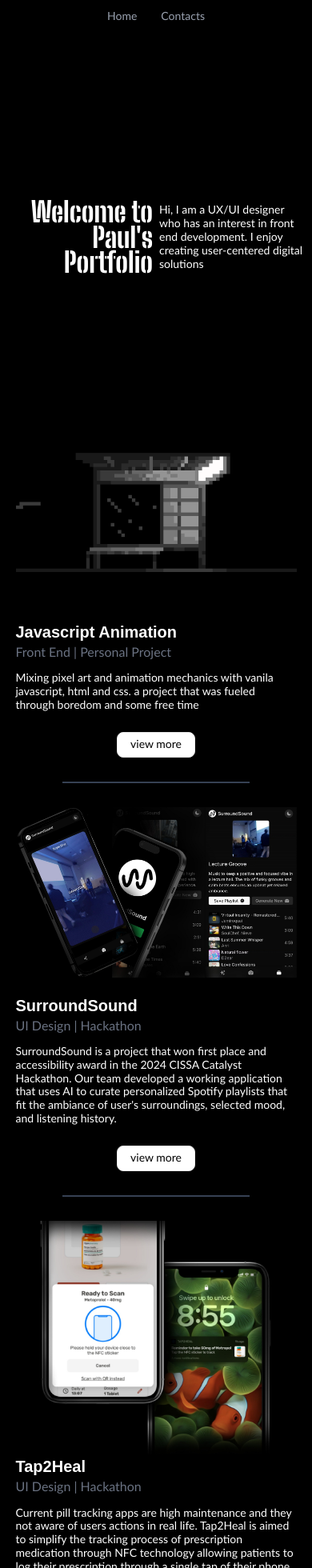
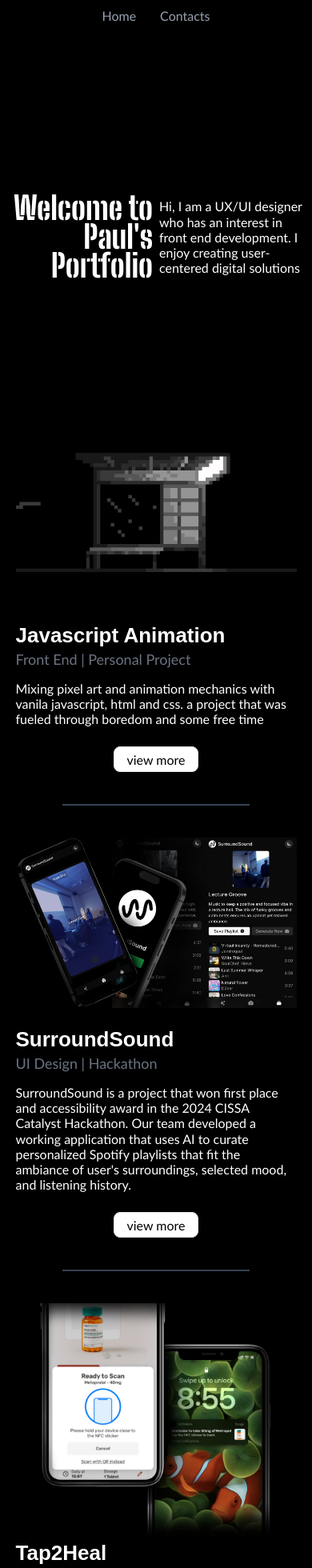
Before and after one commit to psuuzu/portfolio1, a Next.js app: page / in a window 390 px wide. Shown: the top 1960 px of the page at 80% size. Built offline with nearby package versions, Linux system fonts and the light colour scheme; a web font is replaced by a local one.

Commit message:
update font size for phones

```diff
--- a/app/page.tsx
+++ b/app/page.tsx
@@ -13,10 +13,10 @@
     <section className="h-[80vh] sm:h-[85vh] flex flex-col justify-center">
     <div className="flex-1 flex justify-center items-center">
         <div className="w-[47vw] sm:w-[30vw] lg:w-[20vw] flex">
-         <h1 className='text-[35px] sm:[40px] md:text-[50px] text-right pr-1'>Welcome to Paul's Portfolio</h1>
+         <h1 className='text-[40px] md:text-[50px] text-right pr-1'>Welcome to Paul's Portfolio</h1>
         </div>
         <div className='w-[47vw] sm:w-[30vw] md:w-[20vw] lg:w-[18vw] flex h-auto'>
-         <p className="text-[14px] md:text-[16px] pl-1">Hi, I am a  UX/UI designer who has an interest in front end development. I enjoy creating user-centered digital solutions</p>
+         <p className="text-[16px] pl-1">Hi, I am a  UX/UI designer who has an interest in front end development. I enjoy creating user-centered digital solutions</p>
         </div>
         {/* space above animation / title */}
       </div>
@@ -29,11 +29,11 @@
 
       <section className='flex justify-center'>
         <div className='w-[90vw] sm:w-[70vw] md:w-[60vw] lg:w-[50vw] h-auto'>
-          <h2 className='text-[20px] md:text-[30px] mt-[60px]'>Javascript Animation</h2>
-          <p className="text-[16px] md:text-[18px] text-gray-500 mb-[15px]">Front End | Personal Project</p>
-          <p className="text-[14px] md:text-[16px]">Mixing pixel art and animation mechanics with vanila javascript, html and css. a project that was fueled through boredom and some free time</p>
+          <h2 className='text-[26px] md:text-[30px] mt-[60px]'>Javascript Animation</h2>
+          <p className="text-[18px] text-gray-500 mb-[15px]">Front End | Personal Project</p>
+          <p className="text-[16px]">Mixing pixel art and animation mechanics with vanila javascript, html and css. a project that was fueled through boredom and some free time</p>
           <div className="flex justify-center">
-          <Button variant="outline" className="mt-[25px] hover:bg-black hover:text-white"><p className="text-[14px] md:text-[16px]">view more</p></Button>
+          <Button variant="outline" className="mt-[25px] hover:bg-black hover:text-white"><p className="text-[16px]">view more</p></Button>
           </div>
           <Line></Line>
           <Surroundsound></Surroundsound>
--- a/components/Inbound.tsx
+++ b/components/Inbound.tsx
@@ -2,17 +2,17 @@
 
 export default function Inbound() {
     return (
-        <section className="flex flex-col sm:flex-row justify-center items-center w-full mt-[30px]">
+        <section className="flex flex-col sm:flex-row justify-center items-center w-full mt-[40px]">
             <div className="flex items-center">
                 <img src="/images/ssphones.jpg" alt="Surround Sound picture" className="w-[75vw] sm:w-[35vw] md:w-[30vw] lg:w-[25vw]"/>
             </div>
             <div className="w-[90vw] sm:w-[35vw] md:w-[30vw] lg:w-[25vw]">
-                <h2 className='text-[20px] md:text-[30px]'>In-Bound</h2>
-                <p className="text-[16px] md:text-[18px] text-gray-500 mb-[15px]">UI Design | Hackathon</p>
-                <p className="text-[14px] md:text-[16px]">SurroundSound is a project that won first place and accessibility award in the 2024 CISSA Catalyst Hackathon. Our team developed a working application that uses AI to curate personalized Spotify
+                <h2 className='text-[26px] md:text-[30px]'>In-Bound</h2>
+                <p className="text-[18px] text-gray-500 mb-[15px]">UI Design | Hackathon</p>
+                <p className="text-[16px]">SurroundSound is a project that won first place and accessibility award in the 2024 CISSA Catalyst Hackathon. Our team developed a working application that uses AI to curate personalized Spotify
                 playlists that fit the ambiance of user's surroundings, selected mood, and listening history.</p>
                 <div className="flex justify-center sm:justify-start">
-                    <Button variant="outline" className="mt-[25px] hover:bg-black hover:text-white"><p className="text-[14px] md:text-[16px]">view more</p></Button>
+                    <Button variant="outline" className="mt-[25px] hover:bg-black hover:text-white"><p className="text-[16px]">view more</p></Button>
                 </div>
             </div>
         </section>
--- a/components/line.tsx
+++ b/components/line.tsx
@@ -1,7 +1,7 @@
 export default function Line() {
     return (
     <div className="flex justify-center">
-        <hr className="border-t-2 border-gray-700  w-[60vw] lg:w-[40vw] mt-[30px]"/>
+        <hr className="border-t-2 border-gray-700  w-[60vw] lg:w-[40vw] mt-[40px]"/>
     </div>
     )
   }
--- a/components/movement.tsx
+++ b/components/movement.tsx
@@ -118,7 +118,7 @@
     return(
         <>
 
-        <section className="flex justify-center mt-[30px]">
+        <section className="flex justify-center mt-[40px]">
             <div ref={parentElement} className="w-[70vw] sm:w-[50vw] md:w-[35vw] h-[70vw] sm:h-[50vw] md:h-[35vw] border-[2px] border-gray-500 relative">
                 <div className ="turtle"></div>
             </div>
@@ -135,19 +135,19 @@
             </div>
           </div>
           <div className="flex sm:w-[35vw] items-center space-x-2 flex-col mx-[10px] ">
-            <p className="text-[14px] md:text-[16px] text-gray-400">Enter program using letters "u,d,l,r"</p>
+            <p className="text-[16px] text-gray-400">Enter program using letters "u,d,l,r"</p>
             <div className="flex mt-[5px]">
             <Input type="email" ref={inputRef} className="h-[30px] w-[45vw] sm:w-[25vw] border-r-0 rounded-r-none"/>
-            <Button type="submit" variant="outline" onClick={run}  className="h-[30px]"><p className="text-[14px] md:text-[16px]">Enter</p></Button>
+            <Button type="submit" variant="outline" onClick={run}  className="h-[30px]"><p className="text-[16px]">Enter</p></Button>
             </div>
           </div>
         </section>
 
-        <h2 className='text-[20px] md:text-[30px] mt-[20px]'>Programmable Movement</h2>
-        <p className="text-[16px] md:text-[18px] text-gray-500 mb-[15px]">Front End | University Coursework</p>
-        <p className="text-[14px] md:text-[16px]">This is a Javascript program that moves a block around and leaves a trail behind. Users are also allowed to write simple programs that control the movement of the block: "u" for up, "d" for down... This project is then integrated into this website by adjusting javascript into typescript rules</p>
+        <h2 className='text-[26px] md:text-[30px] mt-[20px]'>Programmable Movement</h2>
+        <p className="text-[18px] text-gray-500 mb-[15px]">Front End | University Coursework</p>
+        <p className="text-[16px]">This is a Javascript program that moves a block around and leaves a trail behind. Users are also allowed to write simple programs that control the movement of the block: "u" for up, "d" for down... This project is then integrated into this website by adjusting javascript into typescript rules</p>
         <div className="flex justify-center">
-          <Button variant="outline" className="mt-[25px] hover:bg-black hover:text-white"><p className="text-[14px] md:text-[16px] ">view more</p></Button>
+          <Button variant="outline" className="mt-[25px] hover:bg-black hover:text-white"><p className="text-[16px] ">view more</p></Button>
         </div>
         </>
     )
--- a/components/surroundsound.jsx
+++ b/components/surroundsound.jsx
@@ -3,15 +3,15 @@
 export default function Surroundsound() {
     return (
         <section>
-            <div className='flex justify-center mt-[30px]'>
+            <div className='flex justify-center mt-[40px]'>
                 <img src="/images/ssphonesl.jpg" alt="gif" className='w-[90vw] sm:w-[70vw] md:w-[60vw] lg:w-[50vw]'/>
             </div>
-            <h2 className='text-[20px] md:text-[30px] mt-[20px]'>SurroundSound</h2>
-            <p className="text-[16px] md:text-[18px] text-gray-500 mb-[15px]">UI Design | Hackathon</p>
-            <p className="text-[14px] md:text-[16px]">SurroundSound is a project that won first place and accessibility award in the 2024 CISSA Catalyst Hackathon. Our team developed a working application that uses AI to curate personalized Spotify
+            <h2 className='text-[26px] md:text-[30px] mt-[20px]'>SurroundSound</h2>
+            <p className="text-[18px] text-gray-500 mb-[15px]">UI Design | Hackathon</p>
+            <p className="text-[16px]">SurroundSound is a project that won first place and accessibility award in the 2024 CISSA Catalyst Hackathon. Our team developed a working application that uses AI to curate personalized Spotify
             playlists that fit the ambiance of user's surroundings, selected mood, and listening history.</p>
             <div className="flex justify-center">
-              <Button variant="outline" className="mt-[25px] hover:bg-black hover:text-white"><p className="text-[14px] md:text-[16px]">view more</p></Button>
+              <Button variant="outline" className="mt-[25px] hover:bg-black hover:text-white"><p className="text-[16px]">view more</p></Button>
             </div>
         </section>
     )
--- a/components/tap2heal.tsx
+++ b/components/tap2heal.tsx
@@ -2,13 +2,13 @@
 
 export default function Tap2Heal() {
     return (
-        <section className=" flex flex-col-reverse sm:flex-row justify-center items-center w-full mt-[30px]">
+        <section className=" flex flex-col-reverse sm:flex-row justify-center items-center w-full mt-[40px]">
             <div className="w-[90vw] sm:w-[35vw] md:w-[30vw] lg:w-[25vw]">
-                <h2 className='text-[20px] md:text-[30px]'>Tap2Heal</h2>
-                <p className="text-[16px] md:text-[18px] text-gray-500 mb-[15px]">UI Design | Hackathon</p>
-                <p className="text-[14px] md:text-[16px]">Current pill tracking apps are high maintenance and they not aware of users actions in real life. Tap2Heal is aimed to simplify the tracking process of prescription medication through NFC technology allowing patients to log their prescription through a single tap of their phone.</p>
+                <h2 className='text-[26px] md:text-[30px]'>Tap2Heal</h2>
+                <p className="text-[18px] text-gray-500 mb-[15px]">UI Design | Hackathon</p>
+                <p className="text-[16px]">Current pill tracking apps are high maintenance and they not aware of users actions in real life. Tap2Heal is aimed to simplify the tracking process of prescription medication through NFC technology allowing patients to log their prescription through a single tap of their phone.</p>
                 <div className="flex justify-center sm:justify-end">
-                    <Button variant="outline" className="mt-[25px] hover:bg-black hover:text-white"><p className="text-[14px] md:text-[16px]">view more</p></Button>
+                    <Button variant="outline" className="mt-[25px] hover:bg-black hover:text-white"><p className="text-[16px]">view more</p></Button>
                 </div>
             </div>
             <div className="flex items-center">
--- a/components/ui/nav.tsx
+++ b/components/ui/nav.tsx
@@ -1,8 +1,8 @@
 export function Navbar() {
     return (
         <section className="h-[40px] flex-row justify-center items-center w-full inline-flex">
-            <p className="text-[14px] sm:text-[16px] md:text-[18px] text-gray-400 mx-[15px] hover:text-white">Home</p>
-            <p className="text-[14px] sm:text-[16px] md:text-[18px] text-gray-400 mx-[15px]  hover:text-white">Contacts</p>
+            <p className="text-[16px] md:text-[18px] text-gray-400 mx-[15px] hover:text-white">Home</p>
+            <p className="text-[16px] md:text-[18px] text-gray-400 mx-[15px]  hover:text-white">Contacts</p>
         </section>
     )
   }
```
